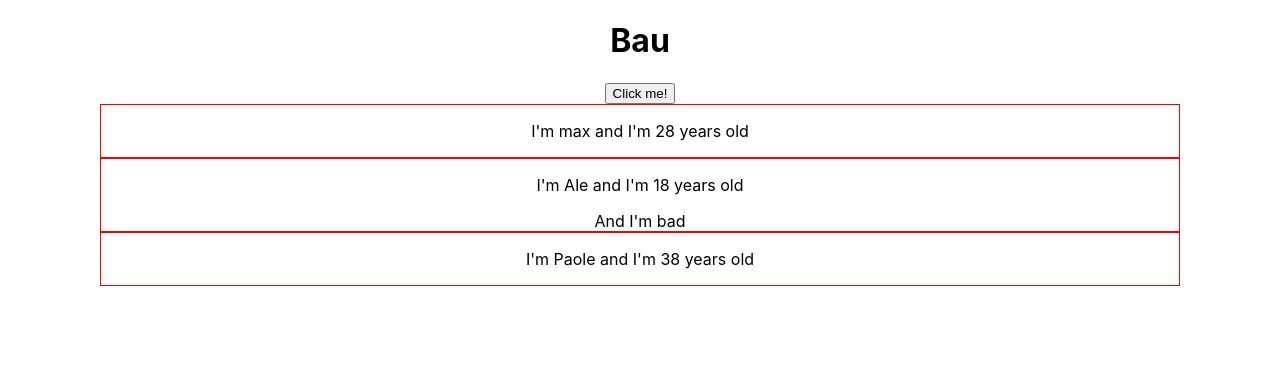
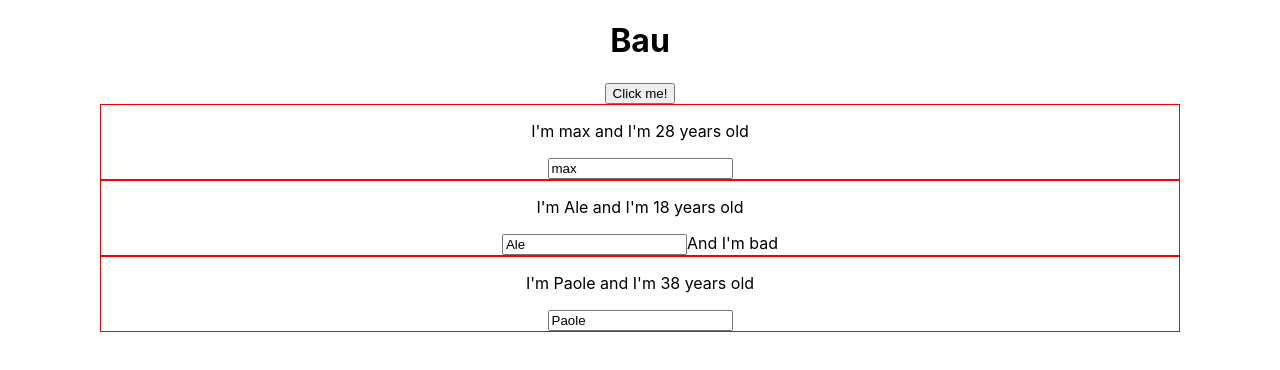
Before and after one commit to lucabit73/react-tutorial, a React (Create React App) app: page / in a window 1280 px wide. Shown: the top 370 px of the page. Built offline with nearby package versions, Linux system fonts and the light colour scheme.

Commit message:
two-way bind

```diff
--- a/src/App.js
+++ b/src/App.js
@@ -10,6 +10,7 @@ class App extends Component {
       {name: "Paole", age: 38},
     ]
   }
+
   switchnameHandler = (newname) =>{
     this.setState({
       person: [
@@ -18,6 +19,16 @@ class App extends Component {
         {name: "Paole", age: 138},
     ]});
   }
+
+  namechangedHandler = (event) => {
+    this.setState({
+      person: [
+        {name: "max", age: 28},
+        {name: event.target.value, age: 18},
+        {name: "Paole", age: 38},
+    ]});
+  }
+
   render() {
     return (
       <div className="App">
@@ -29,7 +40,8 @@ class App extends Component {
         <Person
           name={this.state.person[1].name}
           age={this.state.person[1].age}
-          click={this.switchnameHandler.bind(this, 'Maaax')}>And I'm bad</Person>
+          click={this.switchnameHandler.bind(this, 'Maaax')}
+          changed={this.namechangedHandler}>And I'm bad</Person>
         <Person
           name={this.state.person[2].name}
           age={this.state.person[2].age}/>
--- a/src/Person/Person.js
+++ b/src/Person/Person.js
@@ -3,7 +3,8 @@ import React from 'react';
 const person = (props) => {
     return (
         <div className="person">
-            <p>I'm {props.name} and I'm {props.age} years old</p>
+            <p onClick={props.click}>I'm {props.name} and I'm {props.age} years old</p>
+            <input type="text" onChange={props.changed} value={props.name}></input>
             {props.children}
         </div>
     )
```
